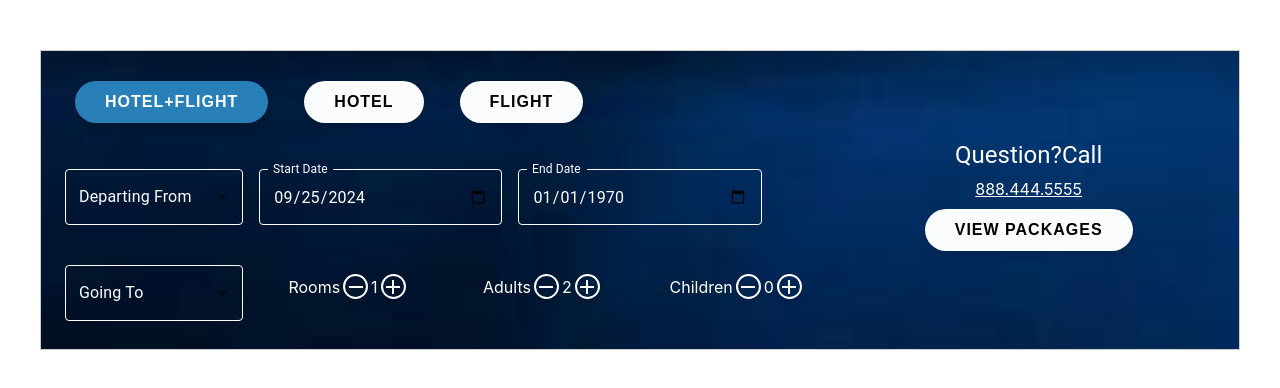
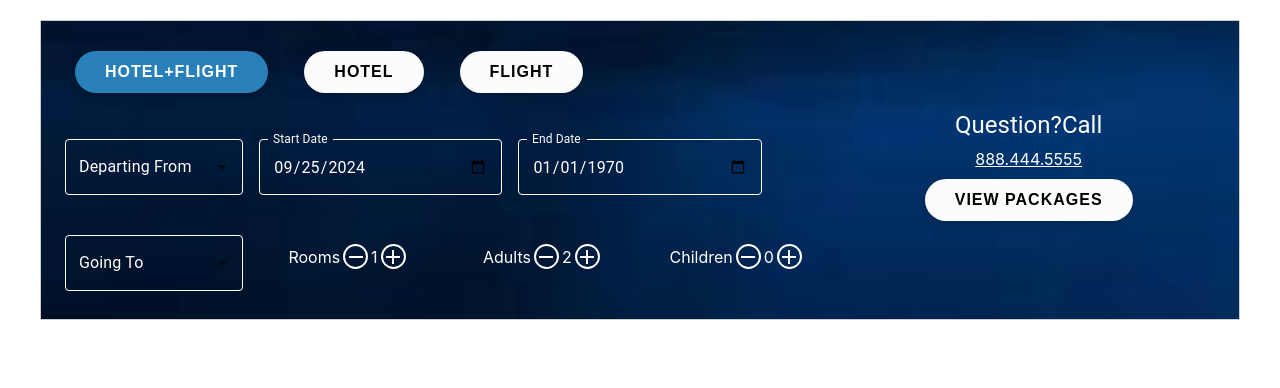
Before and after one commit to meena51/booking-app, a React (Create React App) app in the folder frontend/: page / in a window 1280 px wide. Shown: the top 388 px of the page. Built offline with nearby package versions, Linux system fonts and the light colour scheme.

Commit message:
today url

```diff
--- a/frontend/src/App.js
+++ b/frontend/src/App.js
@@ -2,14 +2,15 @@ import logo from './logo.svg';
 import './App.css';
 import { Route, Routes } from 'react-router-dom';
 
-import BookingForm from './components/BookingForm';
-import Example from './components/BookingContainer';
+
+
+import BookingContainer from './components/BookingContainer';
 
 function App() {
   return (
     <div className="App">
 
-      <Example/>
+      <BookingContainer/>
     </div>
   );
 }
--- a/frontend/src/components/BookingContainer.css
+++ b/frontend/src/components/BookingContainer.css
@@ -1,6 +1,7 @@
 /* Container styles */
 .booking-container {
   padding: 20px;
+  margin-top: 20px;
   border: 1px solid #ccc;
   max-width: 100vw;
   box-sizing: border-box;
--- a/frontend/src/components/BookingContainer.jsx
+++ b/frontend/src/components/BookingContainer.jsx
@@ -1,17 +1,5 @@
 import React, { useState } from "react";
-import {
-  Grid,
-  Autocomplete,
-  TextField,
-  Container,
-  IconButton,
-  Typography,
-  Button,
-  Dialog,
-  DialogActions,
-  DialogContent,
-  DialogTitle,
-} from "@mui/material";
+import { Grid, Autocomplete, TextField, Container, IconButton, Typography, Button, Dialog, DialogActions, DialogContent, DialogTitle } from "@mui/material";
 import { Add, Remove } from "@mui/icons-material";
 import "./BookingContainer.css";
 import { format } from "date-fns";
@@ -33,7 +21,6 @@ const BookingContainer = () => {
     { adults: 1, children: 0, childAges: [] },
   ]);
   const [errorMessage, setErrorMessage] = useState("");
-  const [error, setError] = useState(false);
   const [departingFrom, setDepartingFrom] = useState("");
   const [goingTo, setGoingTo] = useState("");
   const [openDialog, setOpenDialog] = useState(false); // Dialog control
@@ -182,7 +169,7 @@ const BookingContainer = () => {
     if (bookingOption === "Hotel") {
       if (goingTo.trim() !== "") {
         return true;
-      } // No fields required for Hotel option
+      }
     }
 
     // For Flight option, check if "Departing From" and other required fields are filled
@@ -204,7 +191,6 @@ const BookingContainer = () => {
       let url = "";
 
       if (bookingOption === "Flight") {
-
         url = `/flights.php?`;
         url += `fromLocation=${encodeURIComponent(departingFrom)}`; // Encode and append departing location
         url += `&toLocation=${encodeURIComponent(goingTo)}`; // Encode and append destination
@@ -223,6 +209,7 @@ const BookingContainer = () => {
         url += `&toLocation=${encodeURIComponent(goingTo)}`;
         url += `&fd=${startDate}`; // Flight departure date
         url += `&td=${endDate}`;
+        url +=`&searchflights`
       }
 
       // Perform the redirect
@@ -402,7 +389,6 @@ const BookingContainer = () => {
             </Grid>
             <Grid item xs={12} lg={4} sm={12} md={6}>
               <TextField
-
                 label="End Date"
                 type="date"
                 InputLabelProps={{ style: { color: "#fff" } }}
```
